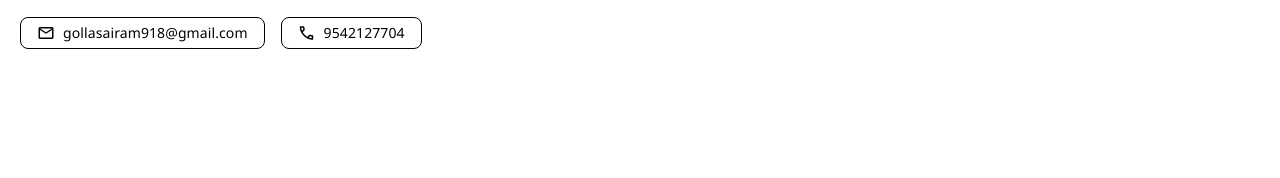
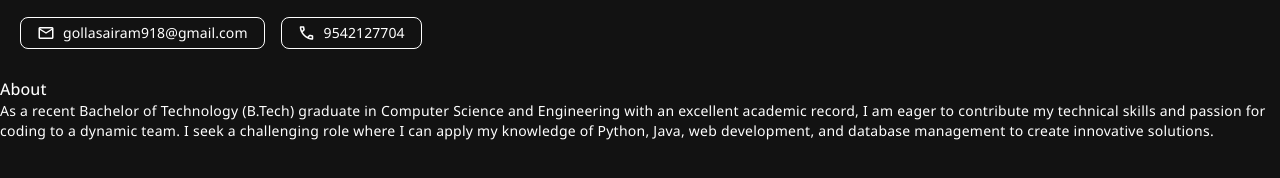
Before and after one commit to SairamGolla918/SairamGolla918.github.io, a plain HTML site: page index.html in a window 1280 px wide. Shown: the part 520-698 px from the top of the page. Drawn offline with nearby package versions, Linux system fonts and the light colour scheme.

Commit message:
added index

```diff
--- a/index.html
+++ b/index.html
@@ -1,5 +1,5 @@
 <!DOCTYPE html>
-<html lang="en" data-theme="light">
+<html lang="en" data-theme="dark">
 <head>
     <meta charset="UTF-8">
     <meta name="viewport" content="width=device-width, initial-scale=1.0">
@@ -58,7 +58,9 @@
                         <h1 class="display-small">Sairam Golla</h1>
 
                         <p class="body-large section-text">Results-driven Software Engineer with a global impact focus, seeking a dynamic role in a respected organization.
-                            Committed to innovative problem-solving, collaboration with diverse teams, and continuous growth.</p>
+                            Committed to innovative problem-solving,
+                            collaboration with diverse teams,
+                            and continuous growth.</p>
 
                         <div class="btn-wrapper">
                             <a href="mailto:gollasairam918@gmail.com" class="chip">
@@ -77,6 +79,21 @@
                     </div>
                 </div>
             </section>
+
+
+            <!-- Main Content -->
+             <div class="article">
+                <div class="about-card">
+                    <h2 class="card-title title-medium">About</h2>
+                    <p class="body-medium card-text">
+                        As a recent Bachelor of Technology (B.Tech) graduate in Computer Science and Engineering with an excellent
+                        academic record, I am eager to contribute my technical skills and passion for coding to a dynamic team. I seek
+                        a challenging role where I can apply my knowledge of Python, Java, web development, and database
+                        management to create innovative solutions.
+                    </p>
+                </div>
+             </div>
+
         </article>
     </main>
 
```
